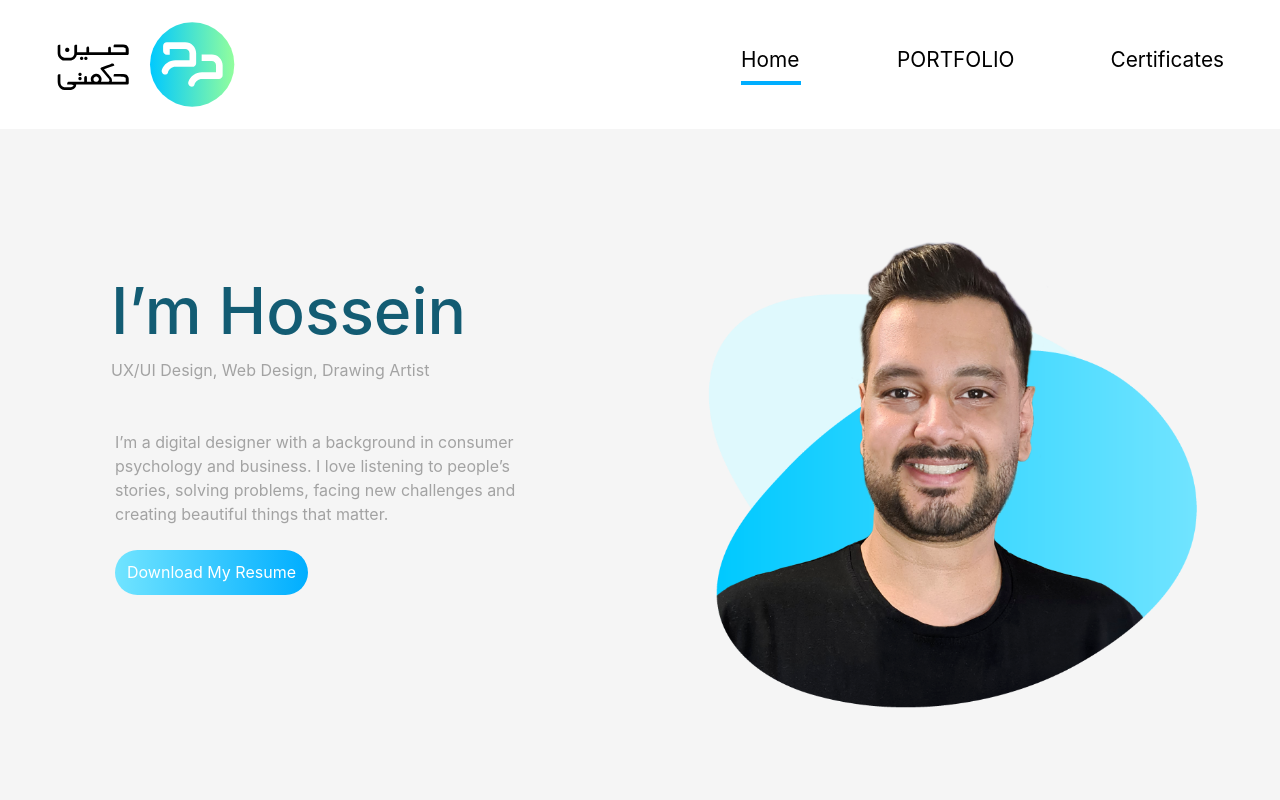
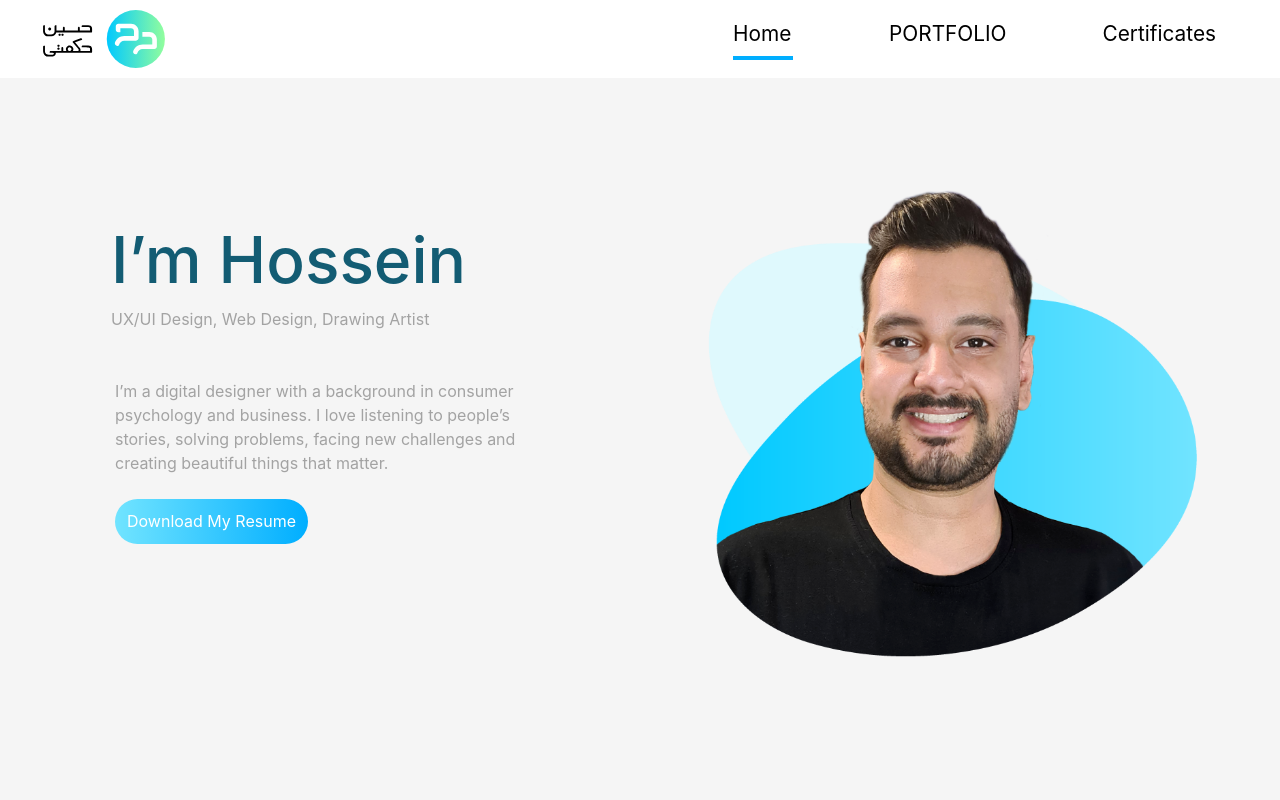
Before and after one commit to Mehrnaz-Reyhanizadeh/hh-website, a Next.js app: page / in a window 1280 px wide. Shown: the top 800 px of the page. Built offline with nearby package versions, Linux system fonts and the light colour scheme.

Commit message:
navbar style has been changed

```diff
--- a/components/Layout.js
+++ b/components/Layout.js
@@ -3,8 +3,8 @@ import Navbar from "@/components/Navbar/Navbar";
 export default function Layout(props) {
   return (
     <>
+      <Navbar />
       <div className="whole-container">
-        <Navbar />
         <main style={{}}>{props.children}</main>
       </div>
     </>
--- a/components/Navbar/Navbar.js
+++ b/components/Navbar/Navbar.js
@@ -15,7 +15,7 @@ function Navbar() {
     <>
       <nav
         id="navId"
-        className={` navbar navbar-expand-lg bg-white navbar navbar-expand-lg justify-content-between py-3 px-2`}
+        className={` navbar navbar-expand-lg bg-white navbar navbar-expand-lg justify-content-between py-1 px-2`}
       >
         <button
           onClick={() => useIconActive(!activeIcon)}
@@ -32,7 +32,7 @@ function Navbar() {
           aria-label="Toggle navigation"
         ></button>
         <div className="">
-          <Link className="text-dark navbar-brand ml-5" href="/">
+          <Link className="text-dark navbar-brand ml-3" href="/">
             <Image
               src={name_and_logo}
               alt="hoseein hekmati logo"
@@ -44,7 +44,7 @@ function Navbar() {
           dir="rtl"
           className={`
 
-          ${styles.myNavbarCollapseStyle} navbar-nav w-75 collapse navbar-collapse `}
+          ${styles.myNavbarCollapseStyle} navbar-nav w-75 collapse navbar-collapse mr-2`}
           id="navbarNavAltMarkup"
         >
           <li className={`${styles.navBorder} d-inline-block d-lg-none`}></li>
--- a/styles/Navbar.module.css
+++ b/styles/Navbar.module.css
@@ -25,8 +25,8 @@
   color: #000 !important;
 }
 .navLogo {
-  width: 180px;
-  height: 87px;
+  width: 160px;
+  height: 60px;
 }
 @media screen and (max-width: 730px) {
   .navLogo {
@@ -99,3 +99,12 @@
   width: 110px;
   margin-left: 1rem;
 }
+
+@media screen and (min-width: 730px) {
+  .navContainer {
+    display: flex;
+    justify-content: space-between;
+    min-width: 1690px;
+    margin: 0 auto;
+  }
+}
```
